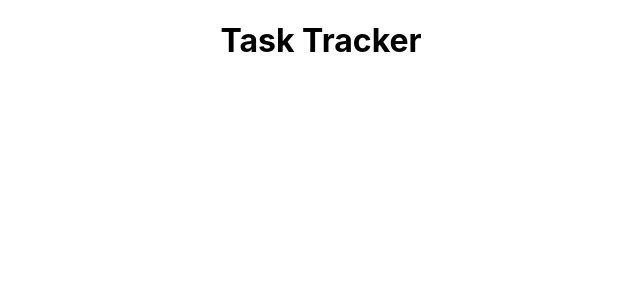
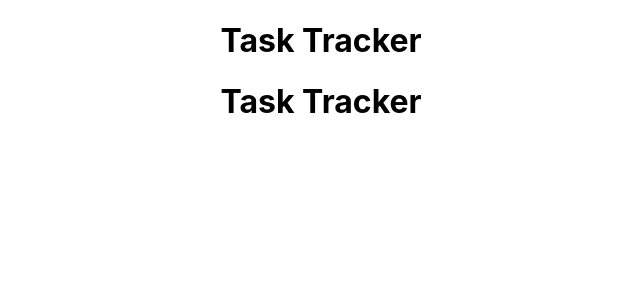
Before and after one commit to pskrillz/react_task_tracker, a React (Create React App) app: page / in a window 1280 px wide. Shown: the top 300 px of the page, without its empty margins (319-959 px from the left). Built offline with nearby package versions, Linux system fonts and the light colour scheme.

Commit message:
added first component

```diff
--- a/src/App.js
+++ b/src/App.js
@@ -1,10 +1,11 @@
-import logo from './logo.svg';
 import './App.css';
+import Header from './Components/Header';
 
 function App() {
   return (
     <div className="App">
       <h1>Task Tracker</h1>
+      <Header/>
     </div>
   );
 }
--- /dev/null
+++ b/src/Components/Header.js
@@ -0,0 +1,9 @@
+const Header = () => {
+    return (
+        <header>
+            <h1>Task Tracker</h1>
+        </header>
+    )
+}
+
+export default Header
```
Also changed, not shown: public/index.html (+1 -21 lines).
